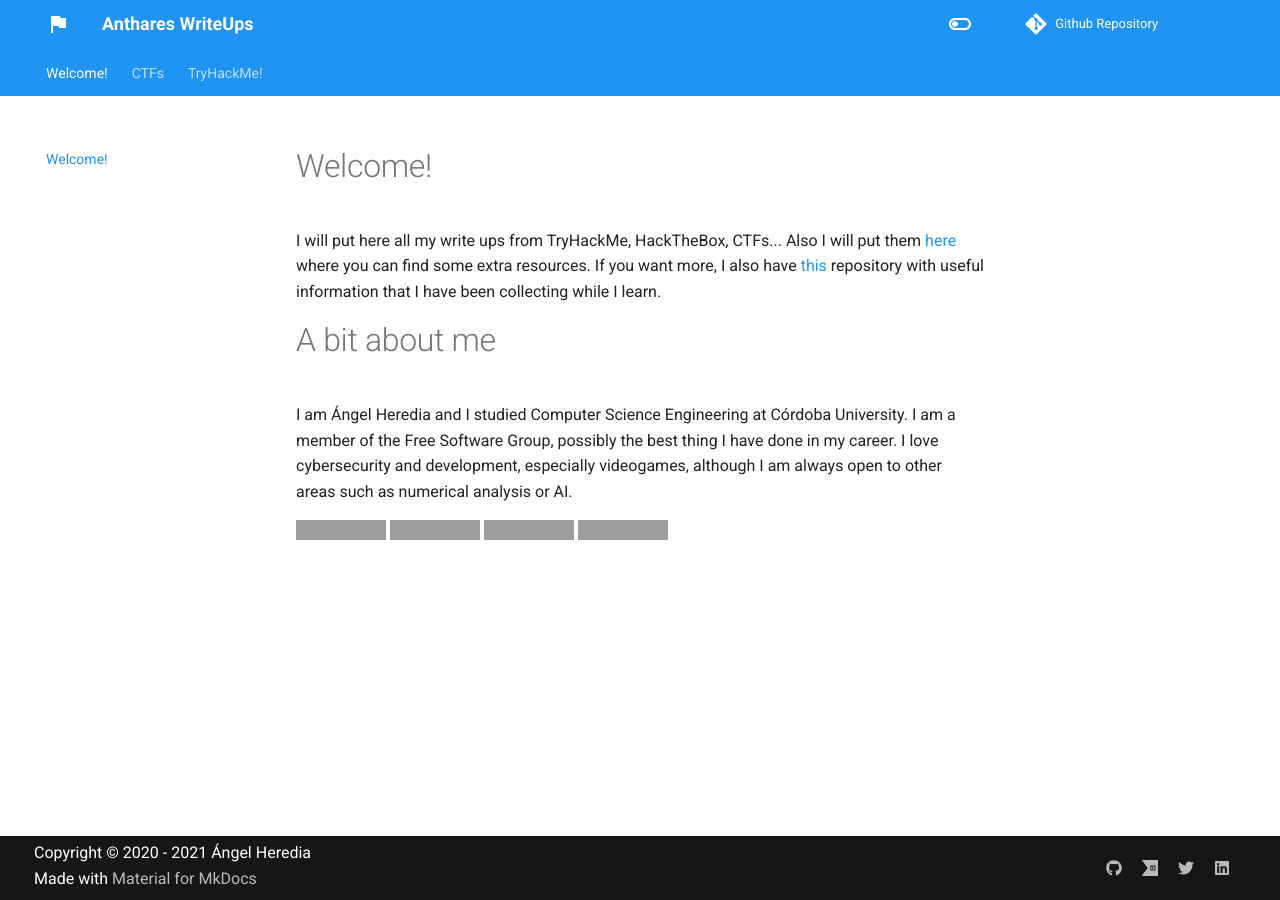
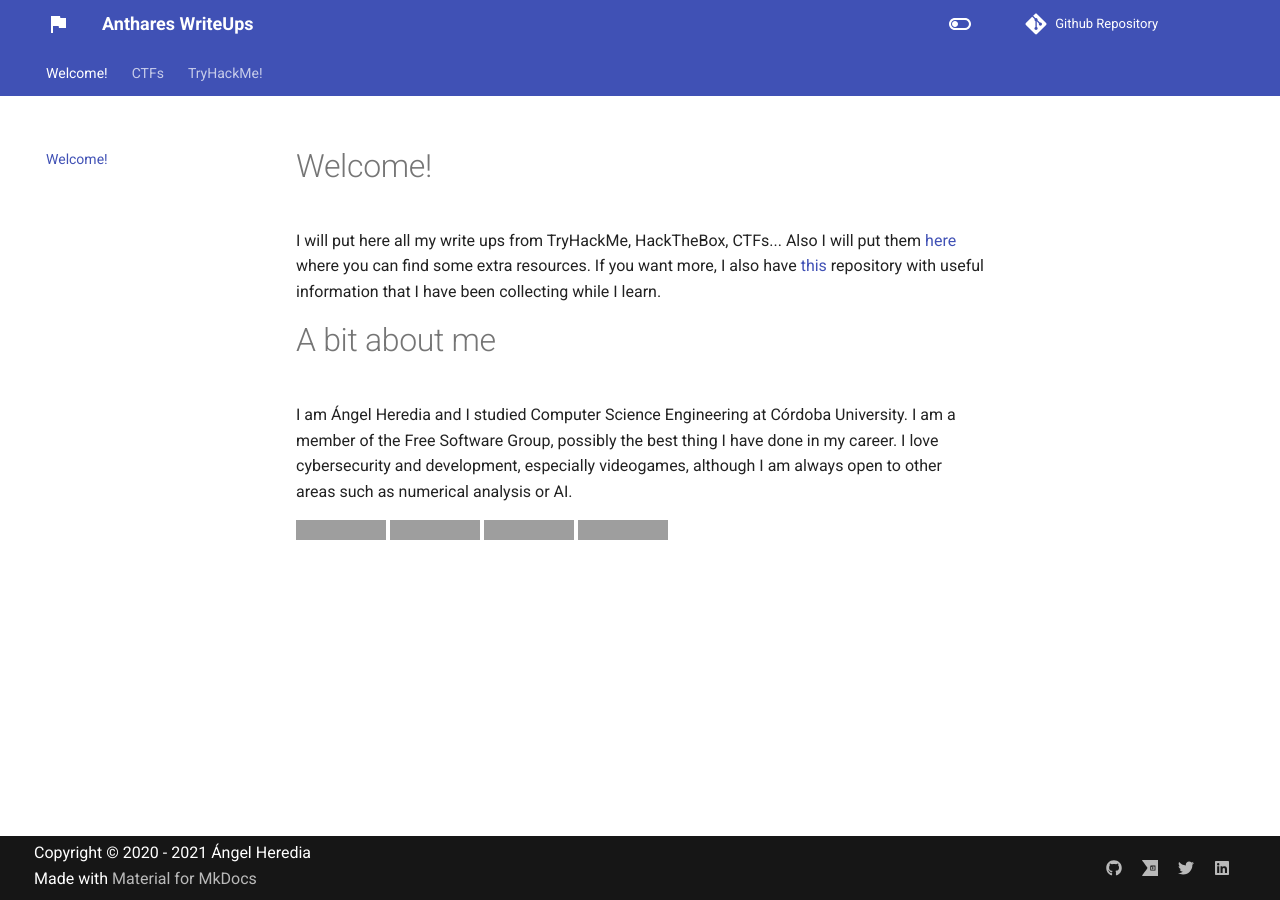
Before and after one commit to anthares101/write-ups-page, an MkDocs documentation site: the page built from docs/index.md, in a window 1280 px wide. Built offline with MkDocs 1.6.1 and Material for MkDocs 9.7.7, drawn with Linux system fonts in a browser that asks for light colours; comment, search, counter and statistics services are not loaded; grey boxes are pictures that could not be loaded.

Commit message:
Update light theme

```diff
--- a/mkdocs.yml
+++ b/mkdocs.yml
@@ -22,8 +22,8 @@ theme:
   palette:
     - media: "(prefers-color-scheme: light)"
       scheme: default
-      primary: blue
-      accent: blue
+      primary: indigo
+      accent: indigo
       toggle:
         icon: material/toggle-switch-off-outline
         name: Switch to dark mode
```
